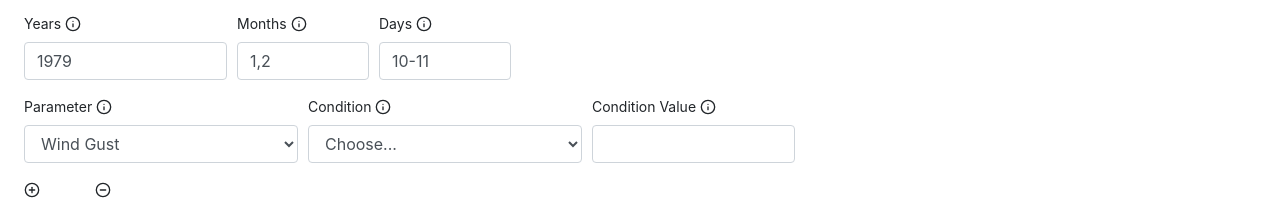
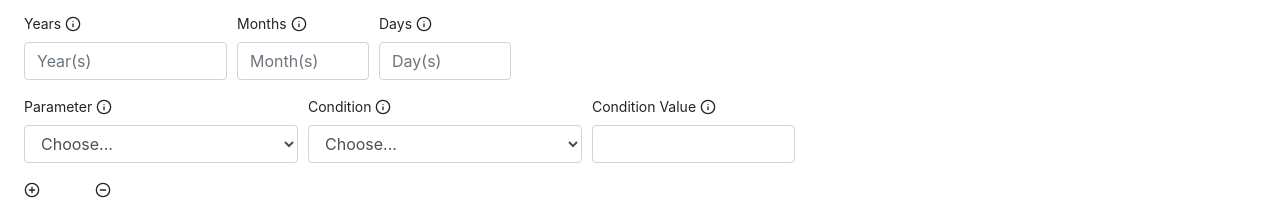
Before and after one commit to fmidev/silva-era5-frontend, a website with bundled scripts: page node/views/index.html in a window 1280 px wide. Shown: the part 200-413 px from the top of the page. Built offline with nearby package versions, Linux system fonts and the light colour scheme.

Commit message:
Remove default values

```diff
--- a/node/views/index.html
+++ b/node/views/index.html
@@ -55,24 +55,24 @@
                 <div class="form-row">
                   <div class="form-group col-md-3">
                     <label for="selectedYears">Years&nbsp;<span data-feather="info" data-toggle='tooltip' title='Select years between 1979-2019. Years can be separated with comma or dash. Dash can be used to fill a range. For example 1979,1980,1981-1983 will fetch from five distinct years. Only ascending ranges are supported.'></span></label>
-                    <input type="text" class="form-control write" id="selectedYears" value="1979">
+                    <input type="text" class="form-control write" id="selectedYears" placeholder="Year(s)">
                   </div>
                   <div class="form-group col-md-2">
                     <label for="selectedMonths">Months&nbsp;<span data-feather="info" data-toggle='tooltip' title='Select months between 1 and 12. Months can be separated with comma or dash. Dash can be used to fill a range. For example 1-12 will fetch all months. Only ascending ranges are supported.'></label>
-                    <input type="text" class="form-control write" id="selectedMonths" value="1,2">
+                    <input type="text" class="form-control write" id="selectedMonths" placeholder='Month(s)'>
                   </div>
                   <div class="form-group col-md-2">
                     <label for="selectedDays">Days&nbsp;<span data-feather="info" data-toggle='tooltip' title='Select days between 1 and 31. Invalid days are discared silently. Months can be separated with comma or dash. Dash can be used to fill a range. For example 1-31 will fetch all days. Only ascending ranges are supported.'></span></label>
-                    <input type="text" class="form-control write" id="selectedDays" value="10-11">
+                    <input type="text" class="form-control write" id="selectedDays" placeholder='Day(s)'>
                   </div>
                 </div>
                 <div class='form-row' id="inputParameter0Div">
                   <div class='form-group col-md-4'>
                     <label for="inputParameter0">Parameter&nbsp;<span data-feather="info" data-toggle='tooltip' title='Select one or more parameters. Clicking + or - will add or remove parameters.'></span></label>
                     <select id="inputParameter0" class='form-control write'>
-                    <option value='none'>Choose...</option>
+                    <option value='none' selected>Choose...</option>
                     <option value='TG-C'>Ground Temperature</option>
-                    <option value='FFG-MS' selected>Wind Gust</option>
+                    <option value='FFG-MS'>Wind Gust</option>
                     <option value='FF500-MS'>Wind Speed at 500m agl</option>
                     <option value='DD500-D'>Wind Direction at 500m agl</option>
                     <option value='RRR-KGM2'>Hourly precipitation</option>
```
